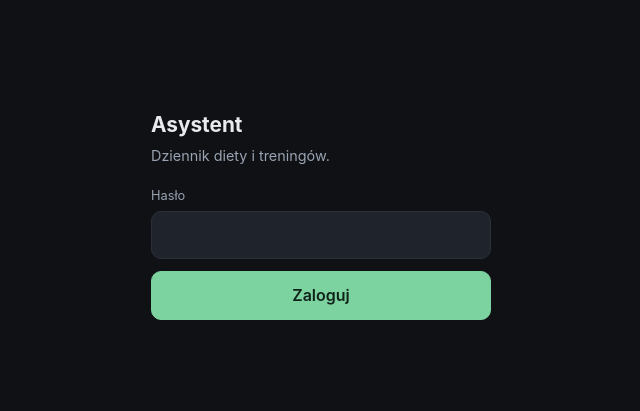
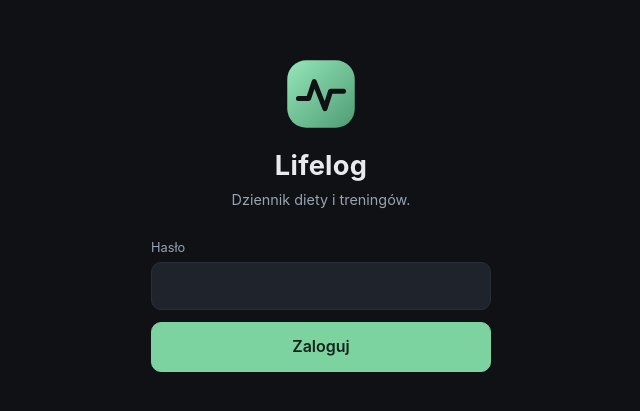
Before and after one commit to c-pirx/lifelog, a website with bundled scripts: page public/index.html in a window 1280 px wide. Shown: the part 185-596 px from the top of the page, without its empty margins (319-959 px from the left). Built offline with nearby package versions, Linux system fonts and the light colour scheme; files whose address does not match are found by name.

Commit message:
Aplikacja nazywa się Lifelog, ekran logowania dostał logo
Nazwa w manifeście, tytule karty i na ekranie logowania; logo to linia
tętna w SVG na tle gradientu akcentu. Wersja cache powłoki podbita,
żeby telefon nie serwował starego manifestu.

Co-Authored-By: Claude Fable 5 <noreply@anthropic.com>

```diff
--- a/public/index.html
+++ b/public/index.html
@@ -6,8 +6,8 @@
     <meta name="theme-color" content="#0f1115" />
     <meta name="apple-mobile-web-app-capable" content="yes" />
     <meta name="apple-mobile-web-app-status-bar-style" content="black-translucent" />
-    <meta name="apple-mobile-web-app-title" content="Asystent" />
-    <title>Asystent</title>
+    <meta name="apple-mobile-web-app-title" content="Lifelog" />
+    <title>Lifelog</title>
     <link rel="manifest" href="/manifest.json" />
     <link rel="apple-touch-icon" href="/icons/ikona-180.png" />
     <link rel="icon" href="/icons/ikona-192.png" />
@@ -16,8 +16,29 @@
   <body>
     <div id="logowanie" hidden>
       <form id="formularz-logowania">
-        <h1>Asystent</h1>
-        <p>Dziennik diety i treningów.</p>
+        <!-- Logo w tym samym języku co ikony aplikacji: linia tętna rysowana
+             wprost w SVG, kolory z palety (akcent na ciemnym tle). -->
+        <div class="marka">
+          <svg class="logo" viewBox="0 0 64 64" aria-hidden="true">
+            <defs>
+              <linearGradient id="logo-tlo" x1="0" y1="0" x2="1" y2="1">
+                <stop offset="0" stop-color="#95e6b9" />
+                <stop offset="1" stop-color="#4f9c74" />
+              </linearGradient>
+            </defs>
+            <rect x="2" y="2" width="60" height="60" rx="17" fill="url(#logo-tlo)" />
+            <path
+              d="M12 36h9l5-15 9.5 24 5-15.5H52"
+              fill="none"
+              stroke="#0f1115"
+              stroke-width="4.5"
+              stroke-linecap="round"
+              stroke-linejoin="round"
+            />
+          </svg>
+          <h1>Lifelog</h1>
+          <p>Dziennik diety i treningów.</p>
+        </div>
         <label for="haslo">Hasło</label>
         <input
           id="haslo"
--- a/public/style.css
+++ b/public/style.css
@@ -1080,15 +1080,31 @@ body:has(#timer:not([hidden])) .komunikat {
   max-width: 340px;
 }
 
+/* Znak marki nad formularzem jest wyśrodkowany, pola niżej zostają
+   przy lewej — inaczej etykieta odrywałaby się od swojego pola. */
+#logowanie .marka {
+  display: flex;
+  flex-direction: column;
+  align-items: center;
+  text-align: center;
+}
+
+#logowanie .logo {
+  width: 72px;
+  height: 72px;
+  margin-bottom: 16px;
+}
+
 #logowanie h1 {
-  font-size: 1.3rem;
-  margin: 0 0 6px;
+  font-size: 1.7rem;
+  letter-spacing: 0.01em;
+  margin: 0 0 4px;
 }
 
 #logowanie p {
   color: var(--tekst-cichy);
   font-size: 0.9rem;
-  margin: 0 0 20px;
+  margin: 0 0 28px;
 }
 
 .blad-formularza {
--- a/public/sw.js
+++ b/public/sw.js
@@ -10,7 +10,7 @@
  * umiałby najwyżej udać, że się udało.
  */
 
-const WERSJA = "v5";
+const WERSJA = "v6";
 const CACHE_POWLOKI = `powloka-${WERSJA}`;
 const CACHE_API = `api-${WERSJA}`;
 
```
Also changed, not shown: CLAUDE.md (+1 -1 lines), README.pl.md (+1 -1 lines), README.md, public/manifest.json.
